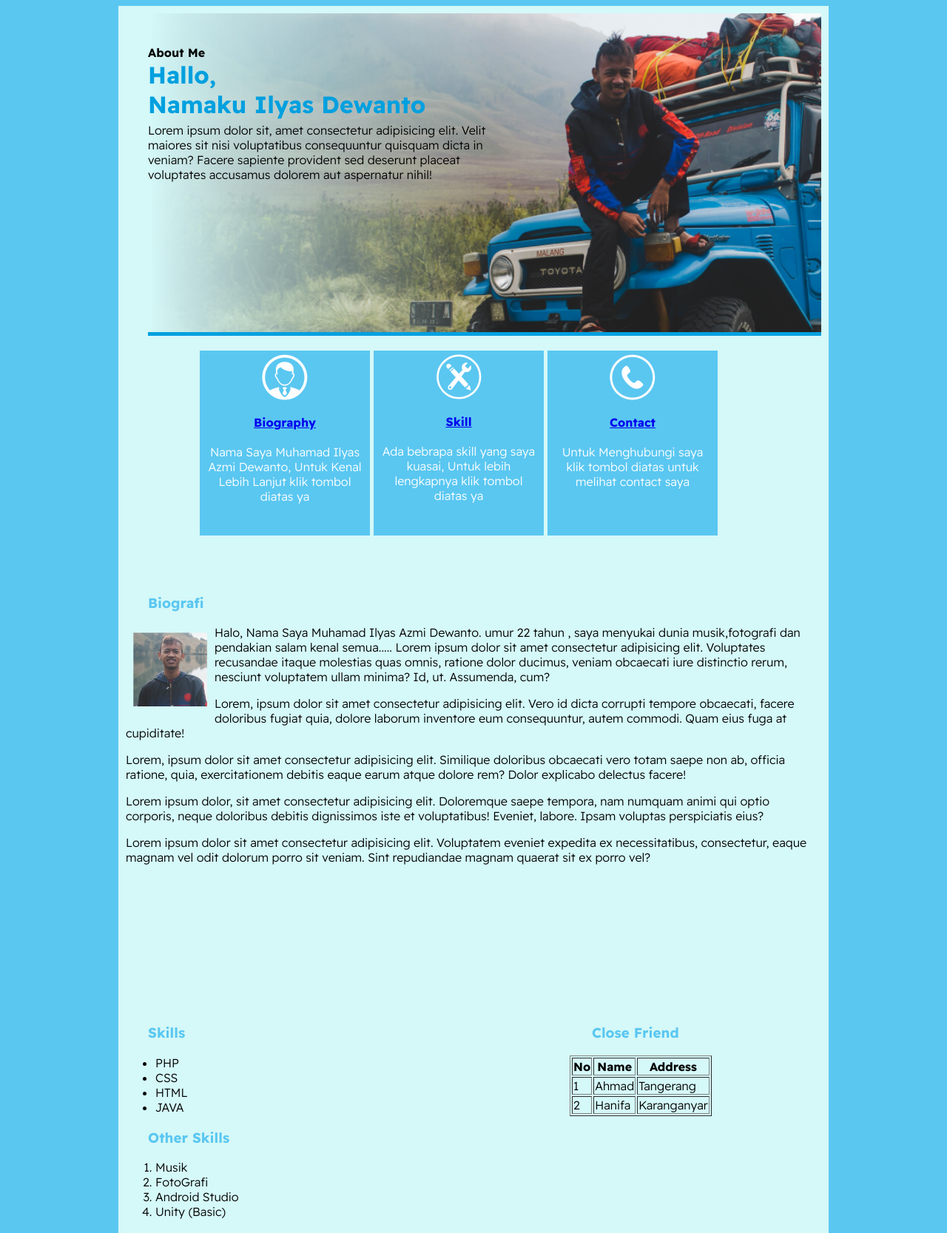
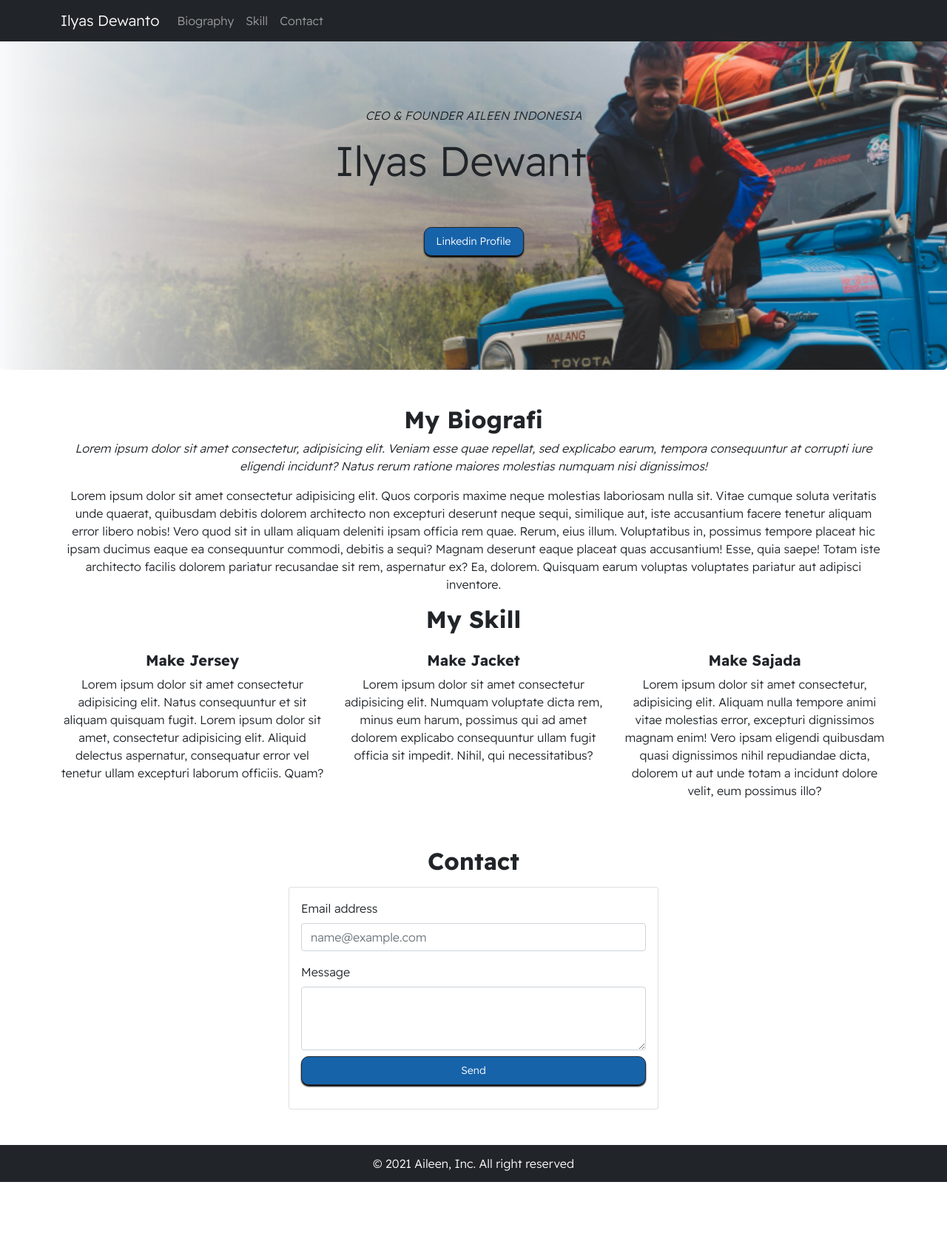
Before and after one commit to SayYass/Biography, a plain HTML site: page index.html in a window 1280 px wide. Shown: the top 1667 px of the page at 74% size. After the commit the page ends 1598 px from the top, so only its background shows below. Drawn offline with nearby package versions, Linux system fonts and the light colour scheme.

Commit message:
refactoring style.css & index.html with boostrap 5

```diff
--- a/index.html
+++ b/index.html
@@ -1,130 +1,115 @@
-<!DOCTYPE html>
+<!doctype html>
 <html lang="en">
   <head>
-    <meta charset="UTF-8">
-    <meta http-equiv="X-UA-Compatible" content="IE=edge">
-    <meta name="viewport" content="width=device-width, initial-scale=1.0">
-    <link rel="stylesheet" href="style.css">
+    <!-- Required meta tags -->
+    <meta charset="utf-8">
+    <meta name="viewport" content="width=device-width, initial-scale=1">
     <link rel="preconnect" href="https://fonts.googleapis.com">
 <link rel="preconnect" href="https://fonts.gstatic.com" crossorigin>
 <link href="https://fonts.googleapis.com/css2?family=Readex+Pro:wght@200;300;600;700&family=Source+Sans+3:wght@200&display=swap" rel="stylesheet">
 
-    <title>Biography</title>
+    <!-- Bootstrap CSS -->
+    <link href="https://cdn.jsdelivr.net/npm/bootstrap@5.0.2/dist/css/bootstrap.min.css" rel="stylesheet" integrity="sha384-EVSTQN3/azprG1Anm3QDgpJLIm9Nao0Yz1ztcQTwFspd3yD65VohhpuuCOmLASjC" crossorigin="anonymous">
+
+    <title>My Biography</title>
+    <link rel="stylesheet" href="style.css">
   </head>
   <body>
-    <div class="container" >
-
-        <div class="header">
-            <div class="hero"></div>
-            <h4 >About Me</h4>
-            <h1>Hallo, <br> Namaku Ilyas Dewanto</h1>
-            <p>Lorem ipsum dolor sit, amet consectetur adipisicing elit. Velit maiores sit nisi voluptatibus consequuntur quisquam dicta in veniam? Facere sapiente provident sed deserunt placeat voluptates accusamus dolorem aut aspernatur nihil!</p>
-        </div>
-        <div class="navigation cf">
-            <div class="itsme">
-                <img src="src/bio.png" alt="">
-
-                <p> <span class="nav"> <a href="#biografi" class="navclass"> Biography </a></span> <br> <br> Nama Saya Muhamad Ilyas Azmi Dewanto, Untuk Kenal Lebih Lanjut klik tombol diatas ya</p>
+    <nav class="navbar navbar-expand-lg navbar-dark bg-dark">
+        <div class="container">
+          <a class="navbar-brand" href="#">Ilyas Dewanto</a>
+          <button class="navbar-toggler" type="button" data-bs-toggle="collapse" data-bs-target="#navbarNavAltMarkup" aria-controls="navbarNavAltMarkup" aria-expanded="false" aria-label="Toggle navigation">
+            <span class="navbar-toggler-icon"></span>
+          </button>
+          <div class="collapse navbar-collapse" id="navbarNavAltMarkup">
+            <div class="navbar-nav">
+                <a class="nav-link" href="#bio">Biography</a>
+              <a class="nav-link" href="#skill">Skill</a>
+              <a class="nav-link" href="#contact">Contact</a>
 
             </div>
-            <div class="navskill">
-                <img src="src/skill.png" alt="">
-                <p> <span class="nav"> <a href="#skill" class="navclass" > Skill </a> </span> <br> <br> Ada bebrapa skill yang saya kuasai, Untuk lebih lengkapnya klik tombol diatas ya</p>
+          </div>
+        </div>
+      </nav>
+
+
+    <div class="p-5 mb-4 bg-light rounded-3 jumbotron">
+<div class="container-fluid py-5 text-center">
+    <p class="fs fst-italic mt-5">CEO & FOUNDER AILEEN INDONESIA</p>
+    <h1 class="display-4">Ilyas Dewanto</h1>
+    <button class="btn btn-warning border border-dark btn-sm mt-5 shadow-sm text-white px-3 py-2">
+        Linkedin Profile
+    </button>
+</div>
+</div>
+
+<div class="container mt-5 text-center" id="bio">
+    <h3 class="fw-bold fs-2">My Biografi</h3>
+
+    <p class="fs-6 fst-italic fw-light">
+        Lorem ipsum dolor sit amet consectetur, adipisicing elit. Veniam esse quae repellat, sed explicabo earum, tempora consequuntur at corrupti iure eligendi incidunt? Natus rerum ratione maiores molestias numquam nisi dignissimos!
+    </p>
+
+    <p>Lorem ipsum dolor sit amet consectetur adipisicing elit. Quos corporis maxime neque molestias laboriosam nulla sit. Vitae cumque soluta veritatis unde quaerat, quibusdam debitis dolorem architecto non excepturi deserunt neque sequi, similique aut, iste accusantium facere tenetur aliquam error libero nobis! Vero quod sit in ullam aliquam deleniti ipsam officia rem quae. Rerum, eius illum. Voluptatibus in, possimus tempore placeat hic ipsam ducimus eaque ea consequuntur commodi, debitis a sequi? Magnam deserunt eaque placeat quas accusantium! Esse, quia saepe! Totam iste architecto facilis dolorem pariatur recusandae sit rem, aspernatur ex? Ea, dolorem. Quisquam earum voluptas voluptates pariatur aut adipisci inventore.</p>
+    <div class="row" id="skill">
+        <h3 class="fw-bold fs-2 mb-4">My Skill</h3>
+        <br><br>
+        <div class="col">
+            <h6 class="fs-5 fw-bold">Make Jersey</h6>
+            <p class="fw-light">Lorem ipsum dolor sit amet consectetur adipisicing elit. Natus consequuntur et sit aliquam quisquam fugit. Lorem ipsum dolor sit amet, consectetur adipisicing elit. Aliquid delectus aspernatur, consequatur error vel tenetur ullam excepturi laborum officiis. Quam?   </p>
 
         </div>
-            <div class="navcontact">
-                <img src="/src/contact.png" alt="">
-                <p> <span class="nav"> <a href="#contact" class="navclass"> Contact </a> </span> <br> <br> Untuk Menghubungi saya klik tombol diatas untuk melihat contact saya </p>
-                <br>
+        <div class="col">
+            <h6 class="fs-5 fw-bold">Make Jacket</h6>
+            <p class="fw-light">Lorem ipsum dolor sit amet consectetur adipisicing elit. Numquam voluptate dicta rem, minus eum harum, possimus qui ad amet dolorem explicabo consequuntur ullam fugit officia sit impedit. Nihil, qui necessitatibus?</p>
+        </div>
+        <div class="col">
+            <h6 class="fs-5 fw-bold">Make Sajada</h6>
+            <p class="fw-light">Lorem ipsum dolor sit amet consectetur, adipisicing elit. Aliquam nulla tempore animi vitae molestias error, excepturi dignissimos magnam enim! Vero ipsam eligendi quibusdam quasi dignissimos nihil repudiandae dicta, dolorem ut aut unde totam a incidunt dolore velit, eum possimus illo?</p>
+
+        </div>
+    </div>
+</div>
+
+<div class="container mt-5" id="contact">
+    <h3 class="fw-bold fs-2 text-center mb-3">Contact</h3>
+    <div class="card mx-auto" style="width: 500px;">
+        <div class="card-body">
+            <div class="mb-3">
+                <label for="exampleFormControlInput1" class="form-label">Email address</label>
+                <input type="email" class="form-control" id="exampleFormControlInput1" placeholder="name@example.com">
+              </div>
+              <div class="mb-3">
+                <label for="exampleFormControlTextarea1" class="form-label">Message</label>
+                <textarea class="form-control" id="exampleFormControlTextarea1" rows="3"></textarea>
+                <button class="btn btn-warning border border-dark btn-sm mt-2 shadow-sm text-white px-3 py-2 container-fluid">
+                    Send
+                </button>
+              </div>
+
+        </div>
 
     </div>
 </div>
 
-
-        <div class="biografi cf" id="biografi">
-            <br>
-            <br>
-            <h3>Biografi</h3>
-            <img src="src/IMG_7472.png" alt="">
-            <p>Halo, Nama Saya Muhamad Ilyas Azmi Dewanto. umur 22 tahun , saya menyukai dunia musik,fotografi dan pendakian
-                salam kenal semua..... Lorem ipsum dolor sit amet consectetur adipisicing elit. Voluptates recusandae itaque molestias quas omnis, ratione dolor ducimus, veniam obcaecati iure distinctio rerum, nesciunt voluptatem ullam minima? Id, ut. Assumenda, cum?
+<div class="container-fluid bg-dark mb-0 mt-5">
+    <footer>
+        <p class="text-white text-center footer">
+            &copy; 2021 Aileen, Inc. All right reserved
         </p>
-            <p>Lorem, ipsum dolor sit amet consectetur adipisicing elit. Vero id dicta corrupti tempore obcaecati, facere doloribus fugiat quia, dolore laborum inventore eum consequuntur, autem commodi. Quam eius fuga at cupiditate!</p>
-            <p>Lorem, ipsum dolor sit amet consectetur adipisicing elit. Similique doloribus obcaecati vero totam saepe non ab, officia ratione, quia, exercitationem debitis eaque earum atque dolore rem? Dolor explicabo delectus facere!</p>
-            <p>Lorem ipsum dolor, sit amet consectetur adipisicing elit. Doloremque saepe tempora, nam numquam animi qui optio corporis, neque doloribus debitis dignissimos iste et voluptatibus! Eveniet, labore. Ipsam voluptas perspiciatis eius?</p>
-            <p>Lorem ipsum dolor sit amet consectetur adipisicing elit. Voluptatem eveniet expedita ex necessitatibus, consectetur, eaque magnam vel odit dolorum porro sit veniam. Sint repudiandae magnam quaerat sit ex porro vel?</p>
+    </footer>
 </div>
-<br><br><br><br><br><br><br><br><br>
-
-        <div class="float cf" id="skill">
-            <div class="skill">
-                <h3>Skills</h3>
-                <ul>
-                    <li>PHP</li>
-                    <li>CSS</li>
-                    <li>HTML</li>
-                    <li>JAVA</li>
-                </ul>
-
-                <h3>Other Skills</h3>
-                <ol>
-                    <li>Musik</li>
-                    <li>FotoGrafi</li>
-                    <li>Android Studio</li>
-                    <li>Unity (Basic)</li>
-                </ol>
     </div>
 
-            <div class="table">
-                <h3>Close Friend</h3>
-                <table border="1px">
-                    <tr>
-                        <th>No</th>
-                        <th>Name</th>
-                        <th>Address</th>
-                      </tr>
-                      <tr>
-                        <td>1</td>
-                        <td>Ahmad</td>
-                        <td>Tangerang</td>
-                      </tr>
-                      <tr>
-                        <td>2</td>
-                        <td>Hanifa</td>
-                        <td>Karanganyar</td>
-                      </tr>
-                </table>
-            </div>
-        </div>
-        <br><br><br><br><br><br><br><br><br>
-        <br><br><br><br><br><br><br><br><br>
-        <div class="form" id="contact">
-            <h3>Contact Me</h3>
-            <form action="/action_page.php">
-                <label >Email:</label><br>
-                <input type="text" id="fname" name="fname" ><br>
-                <label >Message:</label><br>
-                <input type="text" id="lname" name="lname" ><br><br>
-                <input type="submit" value="Submit">
-              </form>
+    <!-- Optional JavaScript; choose one of the two! -->
 
-              <div class="sosmed">
-                  <div class="ig">
-                      <a href="https://www.instagram.com/ilyasdewanto/" target="_blank"><img src="/src/ig logo.png" alt=""></a>
-                  </div>
-                  <div class="wa">
-                      <a href="https://api.whatsapp.com/send/?phone=6289668408656&text&app_absent=0" target="_blank"><img src="/src/wa logo.png" alt=""></a>
-                  </div>
-                  <div class="fb">
-                      <a href="https://web.facebook.com/amaterasuaquino.juliusilyas/" target="_blank"><img src="/src/fb.png" alt=""></a>
-                  </div>
-              </div>
-        </div>
-        <br><br>
+    <!-- Option 1: Bootstrap Bundle with Popper -->
+    <script src="https://cdn.jsdelivr.net/npm/bootstrap@5.0.2/dist/js/bootstrap.bundle.min.js" integrity="sha384-MrcW6ZMFYlzcLA8Nl+NtUVF0sA7MsXsP1UyJoMp4YLEuNSfAP+JcXn/tWtIaxVXM" crossorigin="anonymous"></script>
 
-    </div>
-
-
-
+    <!-- Option 2: Separate Popper and Bootstrap JS -->
+    <!--
+    <script src="https://cdn.jsdelivr.net/npm/@popperjs/core@2.9.2/dist/umd/popper.min.js" integrity="sha384-IQsoLXl5PILFhosVNubq5LC7Qb9DXgDA9i+tQ8Zj3iwWAwPtgFTxbJ8NT4GN1R8p" crossorigin="anonymous"></script>
+    <script src="https://cdn.jsdelivr.net/npm/bootstrap@5.0.2/dist/js/bootstrap.min.js" integrity="sha384-cVKIPhGWiC2Al4u+LWgxfKTRIcfu0JTxR+EQDz/bgldoEyl4H0zUF0QKbrJ0EcQF" crossorigin="anonymous"></script>
+    -->
   </body>
 </html>
--- a/style.css
+++ b/style.css
@@ -1,154 +1,30 @@
-
 body{
-   background-color: rgb(90, 199, 241) ;
-}.container{
-    width: 960px;
-    margin:0px auto;
-    background-color: rgb(213, 248, 248);
-    box-sizing: border-box;
-    padding: 10px;
+    margin:0px;
 
     font-family: 'Readex Pro', sans-serif;
 }
-.hero{
-    height: 431px;
+.jumbotron{
     background-image: url(src/hero.png);
-    margin:10px auto;
-    border-bottom: 5px solid rgb(0, 160, 223);
+    background-repeat: no-repeat;
     background-size: cover;
-}
-h3{
-    color: rgb(90, 199, 241);
-    margin-left: 30px;
-    font-family: 'Readex Pro', sans-serif;
+    height: 500px;
 
 }
-.biografi img{
-
-    float :left;
-    width: 100px;
-    box-sizing: border-box;
-    margin: 10px;
-}
-.biografi img:hover{
-
-    float :left;
-    width: 150px;
-    box-sizing: border-box;
-    margin: 10px;
-}
-.header{
-    margin-top: -10px;
-    padding-left: 30px;
-    font-family: 'Readex Pro', sans-serif;
-
-}
-.header h1{
-    position: absolute;
-    top :60px;
-    color: rgb(0, 160, 223);
-    font-weight: bold;
-
-}
-.header h4{
-    position: absolute;
-    top :40px;
-
-}
-.header p{
-    position: absolute;
-    top :150px;
-    width: 500px;
-
-}
-.navigation{
-    width: 750px;
-
-   box-sizing: border-box;
-    margin : 20px auto;
-}
-.nav{
-    color: white;
-    font-family: 'Readex Pro', sans-serif;
-    font-weight: bold;
-}
-.itsme, .navskill , .navcontact{
-    margin-left: 5px;
-    width: 220px;
-    height: 240px;
-    background-color: rgb(90, 199, 241);
-    float: left;
-    text-align: center;
-    padding: 5px;
-    font-family: 'Readex Pro', sans-serif;
-    color: white;
+.btn-warning{
+    background-color: rgb(23, 99, 170);
+    border-radius: 10px;
+    box-shadow: 0px 2px 2px black !important;
 }
 
-.nav:hover{
-    font-size: 20px;
-    color: rgb(255, 255, 255);
+.btn-warning:hover{
+    background-color: rgb(75, 149, 218);
 }
-.nav:active{
-    color: rgb(255, 255, 255);
-    font-size: 20px;
-    font-family: 'Readex Pro', sans-serif;
+.footer {
+line-height: 50px;
+margin-bottom: 0;
 }
-.nav:visited{
-    color: rgb(255, 255, 255);
+.navbar{
+    position: fixed;
+    left: 0;
+    right: 0;
 }
-
-
-.skill{
-    width: 600px;
-
-    float: left;
-}
-
-
-
-.table{
-    width: 300px;
-
-    float: left;
-}
-.form{
-    width: 360px;
-
-}
-.sosmed{
-    width: 300px;
-
-   box-sizing: border-box;
-    margin-top: 20px;
-    margin-left: -11px;
-
-
-
-}
-.ig , .wa , .fb{
-    display: inline-block;
-    margin-left: 20px;
-}
-
-.ig img:hover , .wa img:hover , .fb img:hover{
-    width: 50px;
-}
-
-
-.cf:before,
-.cf:after {
-    content: " "; /* 1 */
-    display: table; /* 2 */
-}
-
-.cf:after {
-    clear: both;
-}
-
-/**
- * For IE 6/7 only
- * Include this rule to trigger hasLayout and contain floats.
- */
-.cf {
-    *zoom: 1;
-}
```
Lines whose indentation alone changed are shown as unchanged.
